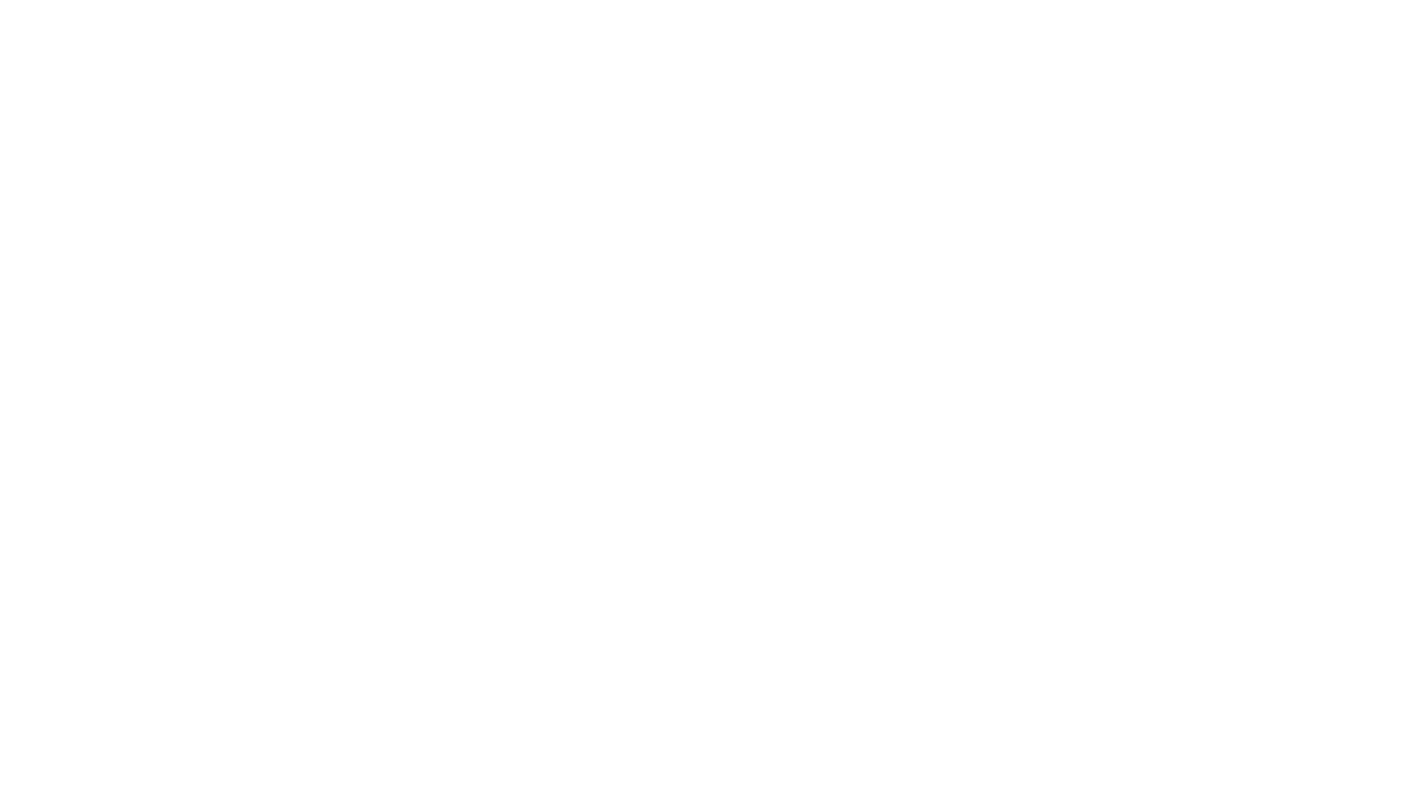
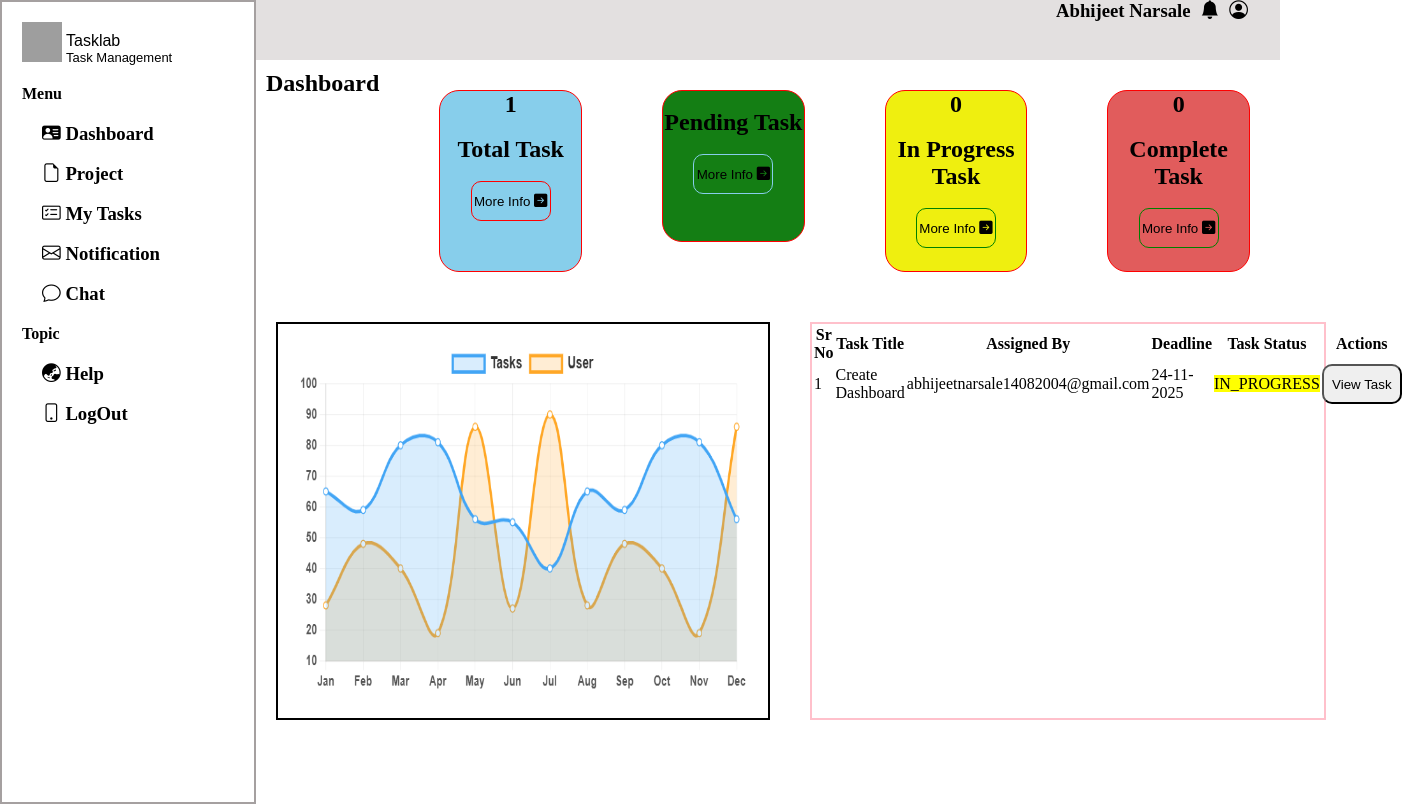
Before and after one commit to Abhi960707/Abhijeet-Narsale, a plain HTML site: page index.html in a window 1280 px wide. Shown: the whole page, 1404 px wide, since content can reach past the window. Drawn offline with nearby package versions, Linux system fonts and the light colour scheme; grey boxes are pictures that could not be loaded.

Commit message:
Created Dashboard

```diff
--- a/index.html
+++ b/index.html
@@ -1,11 +1,138 @@
 <!DOCTYPE html>
 <html lang="en">
+
 <head>
     <meta charset="UTF-8">
     <meta name="viewport" content="width=device-width, initial-scale=1.0">
     <title>Fomo Ai</title>
+    <link rel="stylesheet" href="style.css">
+    <!-- <link rel="stylesheet" href="https://cdnjs.cloudflare.com/ajax/libs/font-awesome/7.0.1/css/all.min.css"> -->
+    <link rel="stylesheet" href="https://cdn.jsdelivr.net/npm/bootstrap-icons@1.13.1/font/bootstrap-icons.min.css">
 </head>
+
 <body>
 
+    <section>
+        <!--First main dashboard 20% -->
+        <div class="sidebar">
+
+            <div class="logo">
+                <img src="https://fomoai.store/assets/logo1.png" alt="">
+                <div class="ptext1">
+                    <p>Tasklab</p>
+
+                    <div class="ptext2">
+                        <p>Task Management</p>
+                    </div>
+                </div>
+            </div>
+
+            <div class="Menulist">
+                <div class="Menulist1">
+                    <h4>Menu</h6>
+                </div>
+
+                <div class="Menulist2">
+                    <h3><i class="bi bi-person-vcard-fill"></i> Dashboard</h5> <br>
+                    <h3><i class="bi bi-file-earmark"></i> Project</h5> <br>
+                    <h3><i class="bi bi-card-checklist"></i> My Tasks</h5> <br>
+                    <h3><i class="bi bi-envelope"></i> Notification</h5> <br>
+                    <h3><i class="bi bi-chat"></i> Chat</h5>
+                </div>
+            </div>
+
+            <div class="Topiclist">
+                <div class="Topiclist1">
+                    <h4>Topic</h6>
+                </div>
+
+                <div class="Topiclist2">
+                    <h3><i class="bi bi-globe-asia-australia"></i> Help</h5> <br>
+                    <h3><i class="bi bi-phone"></i> LogOut</h5> <br>
+
+                </div>
+
+
+            </div>
+        </div>
+
+        <!-- Second main dashboard 80% -->
+        <div class="dashbar">
+            <nav>
+                <div class="Title">
+                    <h1>Abhijeet Narsale</h1>
+                    <h1><i class="bi bi-bell-fill"></i></h1>
+                    <h1><i class="bi bi-person-circle"></i></h1>
+
+                </div>
+            </nav>
+            <div class="Dashboard">
+                <div class="Dashboard1">
+                <H1 style="margin: 10px;">Dashboard</H1>
+                <div class="box1">
+                    <h2>1</h2> <br>
+                    <h2>Total Task</h2> <br>
+
+                    <button style="background-color: skyblue; border: 1px solid red;">More Info <i class="bi bi-arrow-right-square-fill"></i></button>
+                </div>
+
+
+                 <div class="box2">
+                    <h2></h2> <br>
+                    <h2>Pending Task</h2> <br>
+                    <button style="background-color: rgb(20, 126, 20); border: 1px solid skyblue;">More Info <i class="bi bi-arrow-right-square-fill"></i></button>
+                </div>
+
+                 <div class="box3">
+                    <h2>0</h2> <br>
+                    <h2>In Progress Task</h2> <br>
+                    <button style="background-color: rgb(239, 239, 15); border: 1px solid green;">More Info <i class="bi bi-arrow-right-square-fill"></i></button>
+                </div>
+
+                 <div class="box4">
+                    <h2>0</h2> <br>
+                    <h2>Complete Task</h2> <br>
+                    <button style="background-color:rgb(225, 92, 92); border: 1px solid green;">More Info <i class="bi bi-arrow-right-square-fill"></i></button>
+                </div>
+            </div>
+
+            <div class="image">
+                <div class="image2">
+                <img style="width: 450px; height:350px; margin:20px;" src="./download.png" alt="">
+            </div>
+
+
+        <!-- this is sr no chart -->
+         <div class="Table">
+<table>
+    <thead>
+        <tr>
+            <th>Sr No</th>
+            <th>Task Title</th>
+            <th>Assigned By</th>
+            <th>Deadline</th>
+            <th>Task Status</th>
+            <th>Actions</th>
+        </tr>
+    </thead>
+
+    <tbody>
+        <tr>
+            <td>1</td>
+            <td>Create Dashboard</td>
+            <td>abhijeetnarsale14082004@gmail.com</td>
+            <td>24-11-2025</td>
+            <td><span style="background-color: yellow ;" class="badge inprogress">IN_PROGRESS</span></td>
+            <td><button class="btn">View Task</button></td>
+        </tr>
+    </tbody>
+</table>
+
+            </div>
+            </div>
+
+            </section>
+
 </body>
+
 </html>
--- a/style.css
+++ b/style.css
@@ -0,0 +1,169 @@
+* {
+    margin: 0;
+    padding: 0;
+}
+
+section {
+    width: 100%;
+    height: 100%;
+    display: flex;
+}
+
+/* This is a sidebar css  */
+.sidebar {
+    width: 20%;
+    height: 800px;
+    border: 2px solid rgb(165, 160, 160);
+}
+
+.logo {
+    /* width: 20px;
+    height: 30px; */
+    display: flex;
+    gap: 4px;
+    margin: 20px;
+
+}
+
+.ptext1 {
+    font-family: Arial, Helvetica, sans-serif;
+    margin-top: 10px;
+}
+
+.ptext2 {
+    font-family: sans-serif;
+    font-size: 13px;
+
+}
+
+img {
+    width: 40px;
+    height: 40px;
+}
+
+.Menulist{
+     margin: 20px;
+
+
+}
+.Menulist2{
+   margin: 20px;
+}
+
+.Topiclist {
+    margin: 20px;
+}
+
+.Topiclist2{
+     margin: 20px;
+}
+
+
+/* this is main dashbar csss */
+
+.dashbar {
+    width: 80%;
+    height: 800px;
+    /* border: 2px solid red; */
+}
+
+nav {
+    background-color: rgb(227, 224, 224);
+    height: 60px;
+}
+
+.Title {
+    /* margin: 20px; */
+    margin-left: 800px;
+    display: flex;
+    gap: 10px;
+
+}
+
+/* Dashboard under css 4 boxes */
+
+.box1{
+    border: 1px solid red;
+    width:500px;
+    height: 180px;
+    margin: 30px;
+    border-radius: 20px;
+    justify-content: center;
+    align-items: center;
+    text-align: center;
+    background-color: skyblue;
+}
+
+.box2{
+    border: 1px solid red;
+    width: 500px;
+    height: 150px;
+    margin: 30px;
+    border-radius: 20px;
+    justify-content: center;
+    align-items: center;
+    text-align: center;
+    background-color: rgb(20, 126, 20);
+}
+
+.box3{
+    border: 1px solid red;
+    width: 500px;
+    height: 180px;
+    margin: 30px;
+    border-radius: 20px;
+    justify-content: center;
+    align-items: center;
+    text-align: center;
+    background-color: rgb(239, 239, 15);
+}
+
+.box4{
+    border: 1px solid red;
+    width: 500px;
+    height: 180px;
+    margin: 30px;
+    border-radius: 20px;
+    justify-content: center;
+    align-items: center;
+    text-align: center;
+    background-color: rgb(225, 92, 92);
+}
+
+.Dashboard{
+    gap: 20px;
+}
+
+.Dashboard1{
+    display: flex;
+    gap: 20px;
+}
+button{
+    width: 80px;
+    height: 40px;
+    border-radius: 10px;
+}
+i{
+     border-radius: 10px;
+}
+
+
+/* This is a Ratio of Tasks & Users Graph etc */
+.image{
+  width: 100%;
+    /* border: 2px solid red; */
+    display: flex;
+}
+
+.image2{
+    width: 50%;
+    border: 2px solid black;
+    margin: 20px;
+
+}
+
+.Table{
+ width: 50%;
+    border: 2px solid pink;
+    margin: 20px;
+}
```
Also changed, not shown: download.png (added).
